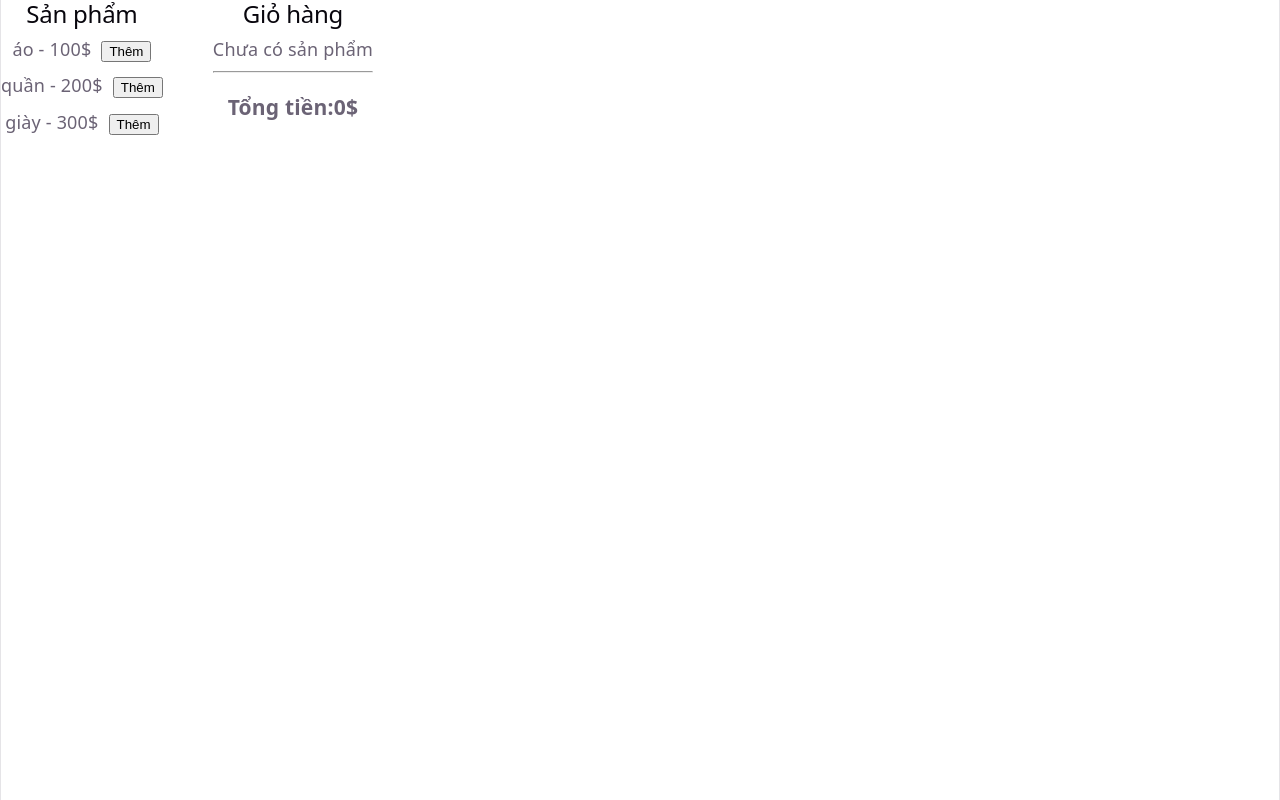
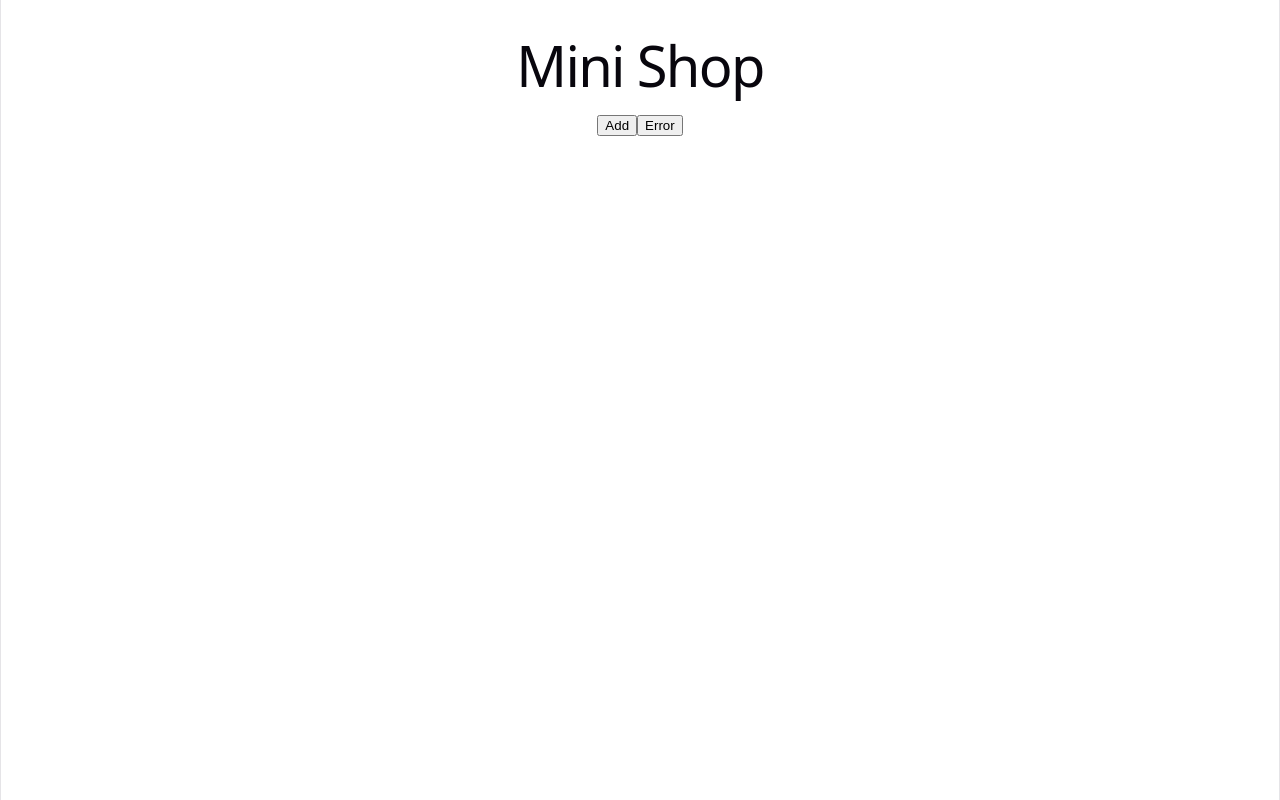
Before and after one commit to duc150905/PTDGUD, a React (Vite) app in the folder Buoi6/vite-project/: page / in a window 1280 px wide. Built offline with nearby package versions, Linux system fonts and the light colour scheme.

Commit message:
bai6 buoi6

```diff
--- a/Buoi6/vite-project/src/App.jsx
+++ b/Buoi6/vite-project/src/App.jsx
@@ -6,12 +6,14 @@ import Profile from './Profile'
 import TodoInput from './TodoInput'
 import TodoList from './TodoList'
 import ProductList from './ProductList'
+import Notification from './Notification'
 import Cart from './Cart'
 function App() {
   return (
-     <div style={{ display: "flex", gap: "50px" }}>
+    <div style={{ padding: "20px" }}>
+      <Notification />
+      <h1>Mini Shop</h1>
       <ProductList />
-      <Cart />
     </div>
   )
 }
--- /dev/null
+++ b/Buoi6/vite-project/src/Notification.jsx
@@ -0,0 +1,40 @@
+import React from 'react'
+import { useRecoilState } from 'recoil'
+import { notificationState } from './notificationState'
+import { useEffect } from 'react'
+function Notification() {
+    const [noti, setNoti] = useRecoilState(notificationState);
+    useEffect(() => {
+        if (noti.isOpen) {
+            const timer = setTimeout(() => {
+                setNoti({ ...noti, isOpen: false });
+            }, 3000);
+
+            return () => clearTimeout(timer);
+        }
+    }, [noti.isOpen]);
+
+    if (!noti.isOpen) return null;
+    return (
+        <div
+      style={{
+        position: "fixed",
+        top: "20px",
+        right: "20px",
+        padding: "10px 20px",
+        color: "white",
+        borderRadius: "5px",
+        background:
+          noti.type === "success"
+            ? "green"
+            : noti.type === "error"
+            ? "red"
+            : "gray",
+      }}
+    >
+      {noti.message}
+    </div>
+    )
+}
+
+export default Notification
--- a/Buoi6/vite-project/src/ProductList.jsx
+++ b/Buoi6/vite-project/src/ProductList.jsx
@@ -1,37 +1,19 @@
 import React from 'react'
-import { useSetRecoilState } from 'recoil'
-import { cartState } from './cartState'
+import { useNotification } from './useNotification'
 function ProductList() {
-    const setCart=useSetRecoilState(cartState);
-    const products=[
-        {id:1,name:"áo",price:100},
-        {id:2,name:"quần",price:200},
-        {id:3,name:"giày",price:300}
-    ];
-    const addToCart=(product)=>{
-        setCart((prev)=>{
-            const exist=prev.find((item)=>item.id===product.id);
-            if(exist){
-                return prev.map((item)=>
-                item.id===product.id
-                ?{...item,quantity:item.quantity+1}
-                :item
-                )
-            }
-            return [...prev,{...product,quantity:1}];
-        })
+    const { showNotification } = useNotification();
+    const handleAdd = () => {
+        showNotification("Thêm sản phẩm thành công", "success");
     }
-  return (
-    <div>
-        <h2>Sản phẩm</h2>
-        {products.map((p)=>(
-            <div key={p.id} style={{marginBottom:"10px"}}>
-                {p.name} - {p.price}$
-                <button onClick={()=>addToCart(p)} style={{ marginLeft: "10px"} }>Thêm</button>
-            </div>
-        ))}
-    </div>
-  )
+    const handleError = () => {
+        showNotification("Có lỗi xảy ra!", "error");
+    };
+    return (
+        <div>
+            <button onClick={handleAdd}>Add</button>
+            <button onClick={handleError}>Error</button>
+        </div>
+    )
 }
 
 export default ProductList
--- /dev/null
+++ b/Buoi6/vite-project/src/notificationState.jsx
@@ -0,0 +1,10 @@
+import React from 'react'
+import { atom } from 'recoil'
+export const notificationState=atom({
+    key:"notificationState",
+    default:{
+        message:"",
+        type:"success",
+        isOpen:false,
+    }
+})
--- /dev/null
+++ b/Buoi6/vite-project/src/useNotification.jsx
@@ -0,0 +1,14 @@
+import React from 'react'
+import { useSetRecoilState } from 'recoil'
+import { notificationState } from './notificationState'
+export const useNotification=()=>{
+    const setNoti=useSetRecoilState(notificationState);
+    const showNotification=(message,type="success")=>{
+        setNoti({
+            message,
+            type,
+            isOpen:true,
+        })
+    }
+    return {showNotification}
+}
```
Also changed, not shown: Buoi6/vite-project/src/Bai6.png (added).
